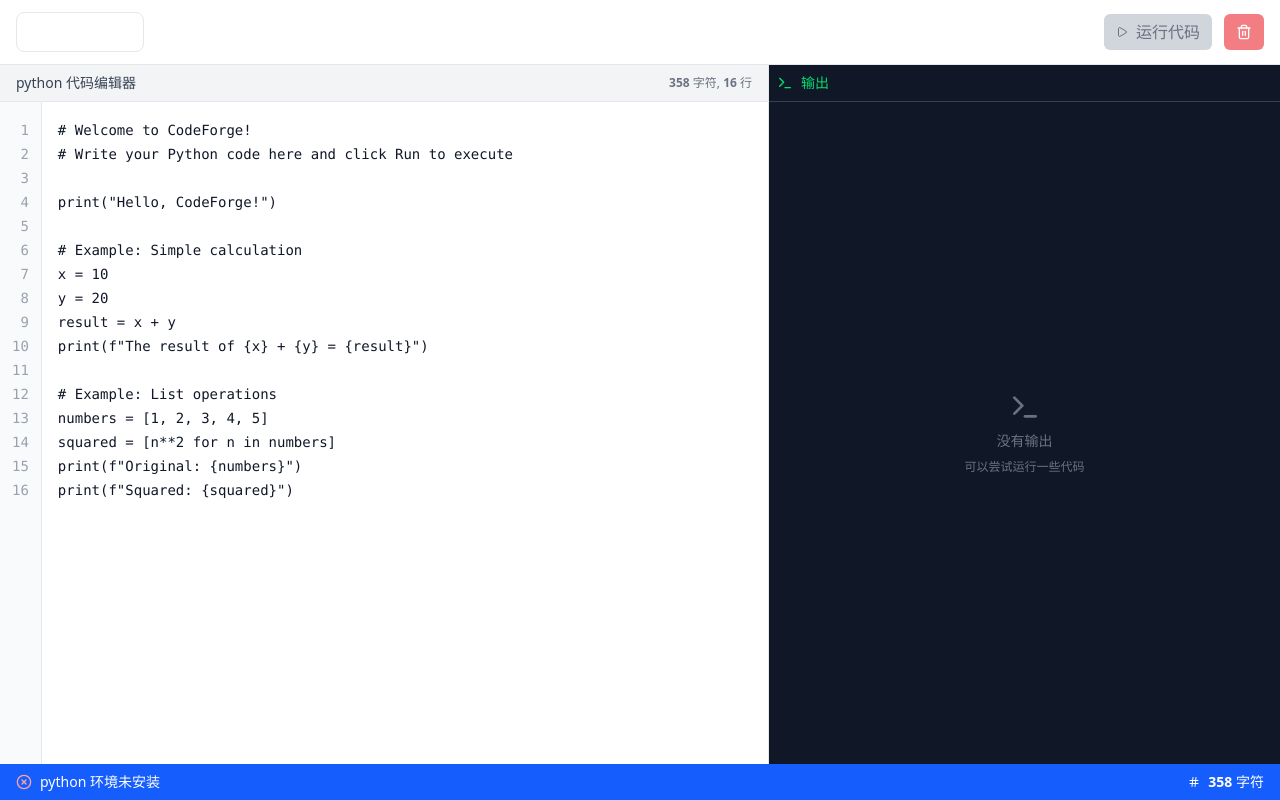
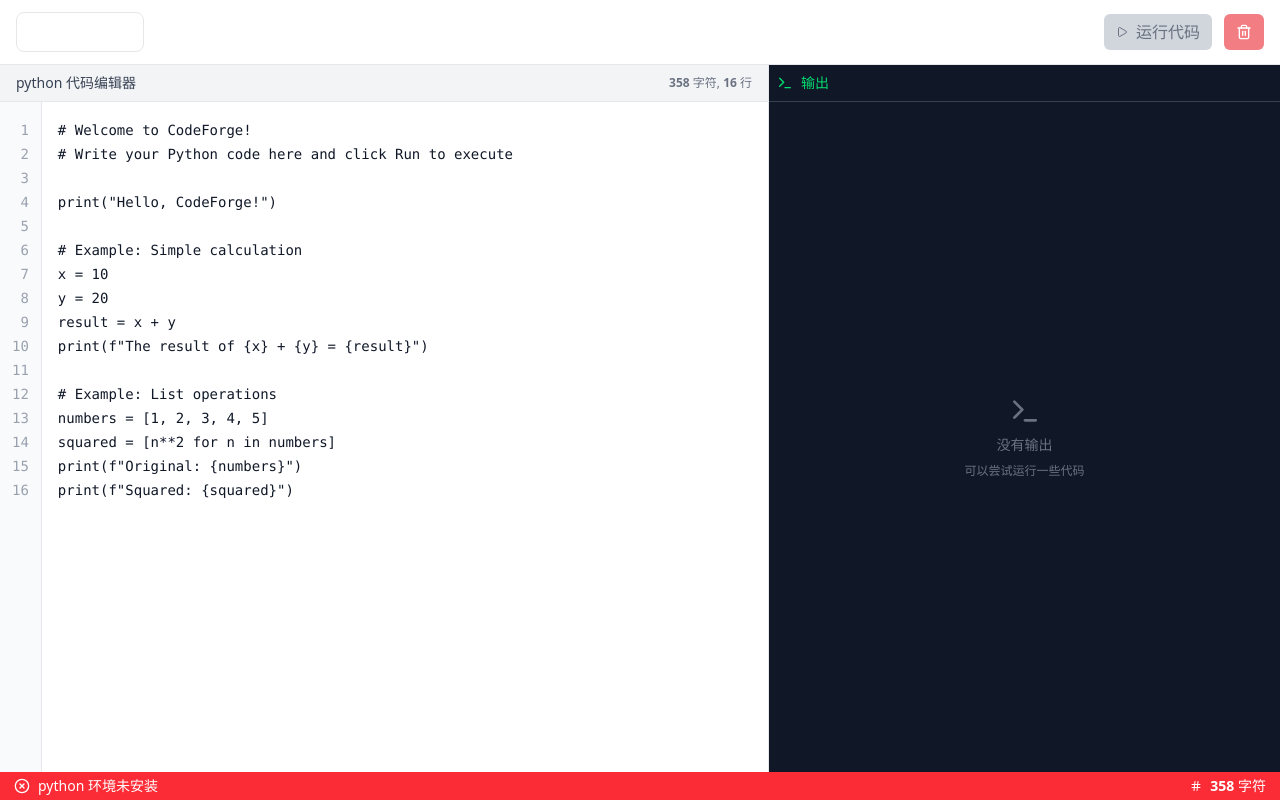
Before and after one commit to devlive-community/codeforge, a Vue app: page / in a window 1280 px wide. Built offline with nearby package versions, Linux system fonts and the light colour scheme.

Commit message:
feat (core): 禁用右键菜单

```diff
--- a/src-tauri/tauri.conf.json
+++ b/src-tauri/tauri.conf.json
@@ -14,7 +14,8 @@
       {
         "title": "CodeForge",
         "width": 1800,
-        "height": 1200
+        "height": 1200,
+        "additionalBrowserArgs": "--disable-context-menu"
       }
     ],
     "security": {
--- a/src/App.vue
+++ b/src/App.vue
@@ -283,6 +283,8 @@ const clearOutput = () => {
   showToast('输出已清空', 'info')
 }
 
+window.addEventListener("contextmenu", (e) => e.preventDefault(), false);
+
 onMounted(async () => {
   await getSupportedLanguages()
 
--- a/src/components/StatusBar.vue
+++ b/src/components/StatusBar.vue
@@ -1,9 +1,10 @@
 <template>
-  <div class="bg-blue-600 text-white px-4 py-2 text-sm flex items-center justify-between">
+  <div class="text-white px-3.5 py-1 text-sm flex items-center justify-between"
+       :class="[envInfo.installed ? 'bg-green-500' : 'bg-red-500']">
     <div class="flex items-center space-x-6">
       <div class="flex items-center space-x-2">
         <component :is="envInfo.installed ? CheckCircle : XCircle"
-                   :class="envInfo.installed ? 'text-green-300' : 'text-red-300'"
+                   :class="envInfo.installed ? 'text-green-300' : 'text-white'"
                    class="w-4 h-4"/>
         <span>{{ envInfo.installed ? `${ envInfo.language }: ${ envInfo.version }` : `${ envInfo.language } 环境未安装` }}</span>
       </div>
```
